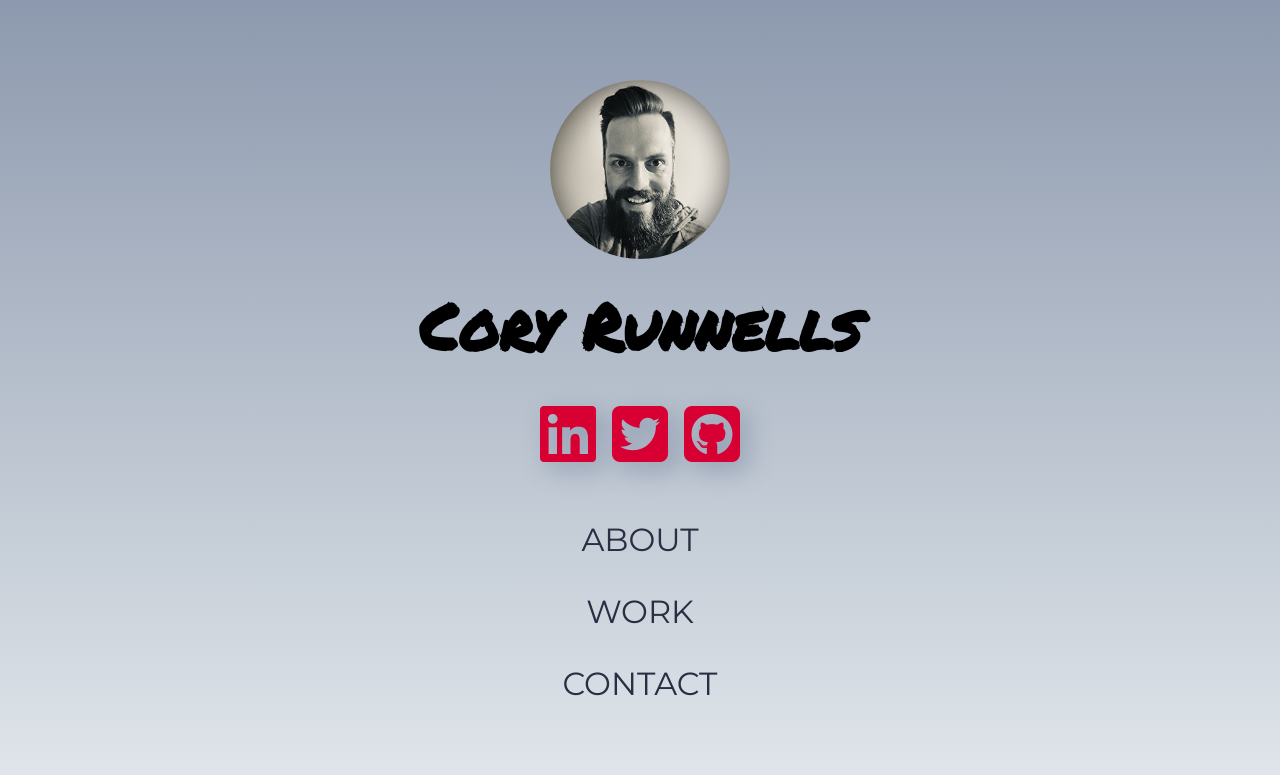
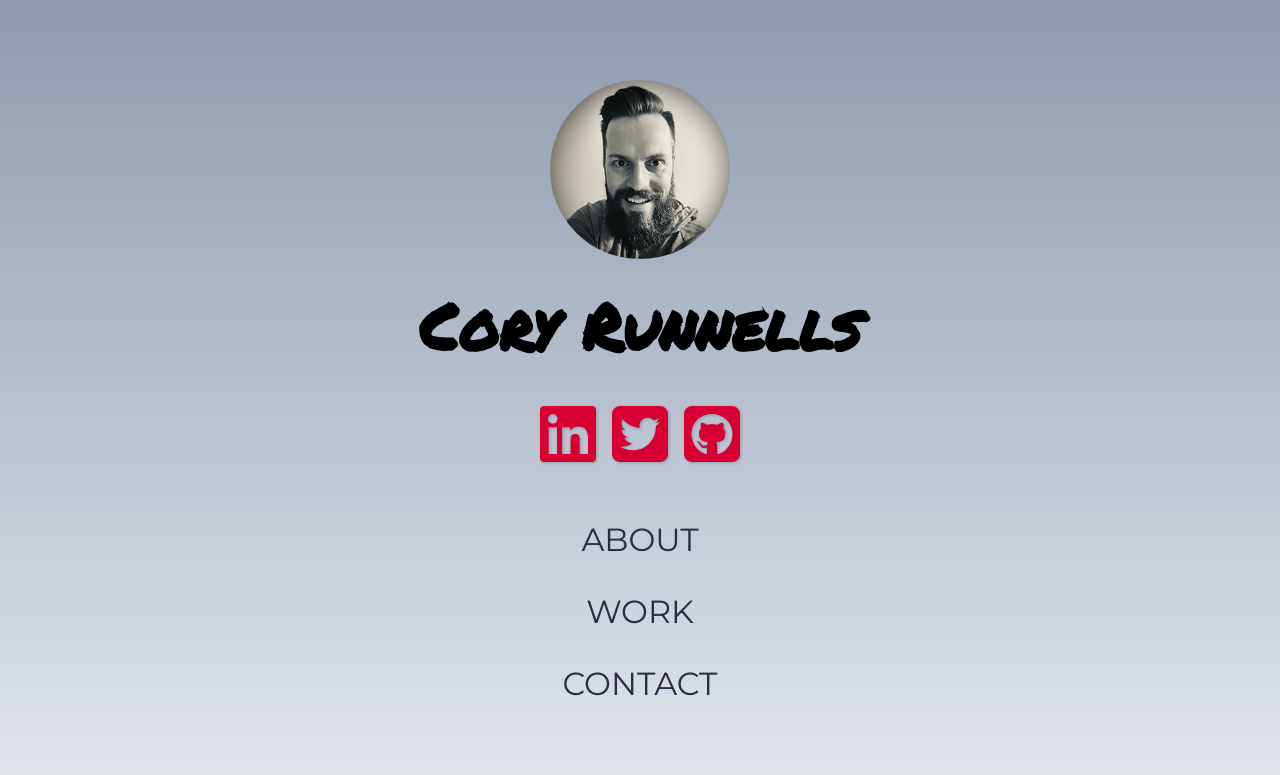
Before and after one commit to CoryRunn/portfolio, a plain HTML site: page index.html in a window 1280 px wide. Shown: the top 775 px of the page. Drawn offline with Linux system fonts and the light colour scheme.

Commit message:
Changed social icon shadow

```diff
--- a/css/styles.css
+++ b/css/styles.css
@@ -80,7 +80,7 @@ Animated underline *******/
 .fab {
     font-size: 4rem;
     color: #d80032;
-    filter: drop-shadow(.5rem .5rem .75rem #8d99ae); /* Icons need drop shadow vs box-shadow */
+    filter: drop-shadow(.1rem .1rem .1rem #8d99ae);; /* Icons need drop shadow vs box-shadow */
     transition: all .2s ease-in-out;
 }
 
```
